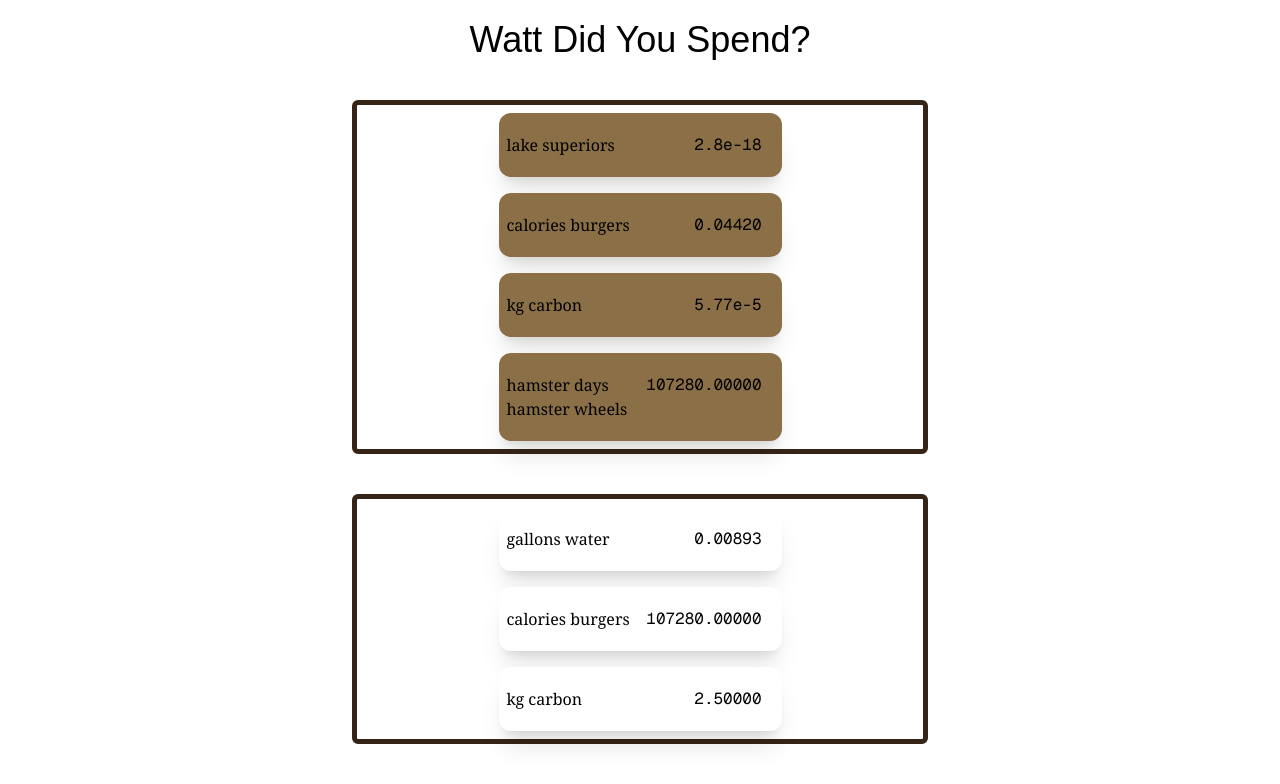
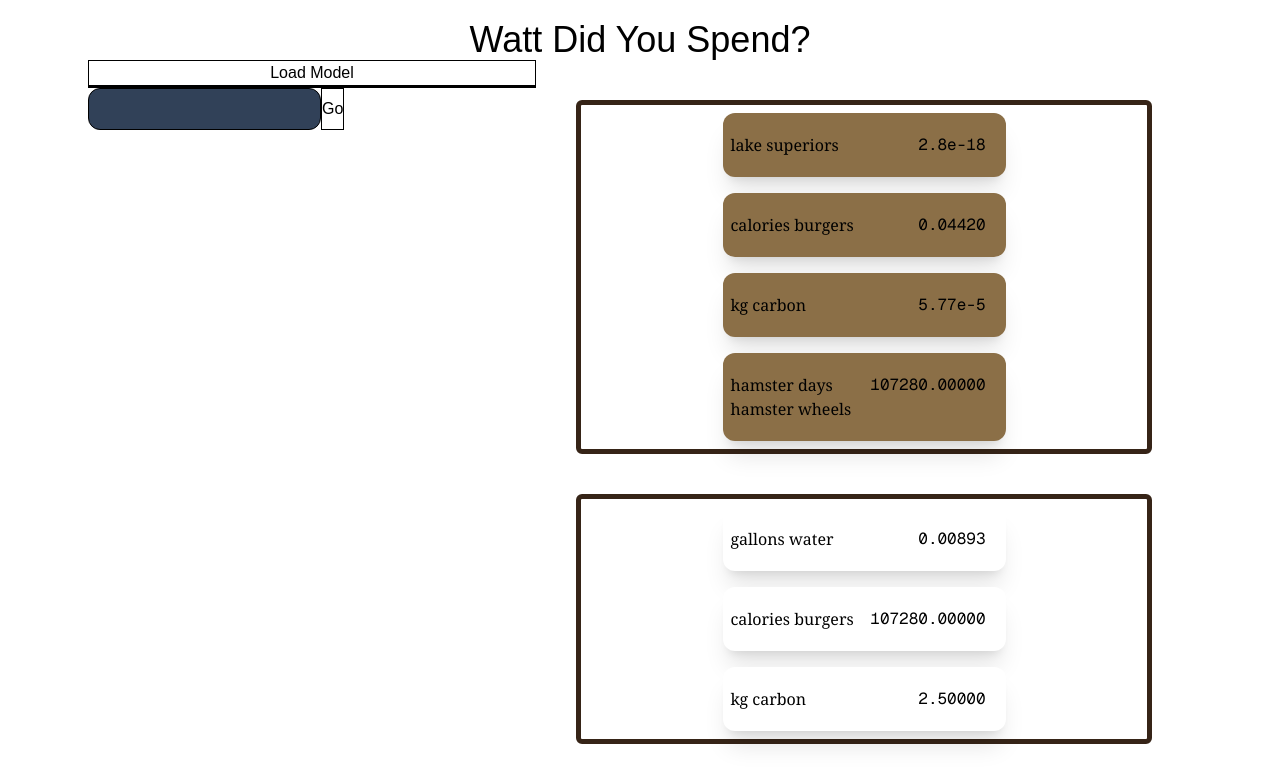
Before and after one commit to david-callender/token_calculator, a Next.js app: page / in a window 1280 px wide. Shown: the top 784 px of the page. Built offline with nearby package versions, Linux system fonts and the light colour scheme.

Commit message:
feat: chat integration

```diff
--- a/src/app/page.tsx
+++ b/src/app/page.tsx
@@ -2,6 +2,8 @@ import type { FC } from "react";
 
 import { MendWasteView } from "../components/MendWasteView";
 import { Title } from "../components/Title";
+import { Chat } from "@/components/Chat";
+
 
 const Home: FC = () => {
 
@@ -9,6 +11,7 @@ const Home: FC = () => {
     <div>
       <Title />
       <div className="flex justify-center">
+        <Chat />
         <MendWasteView />
       </div>
     </div>
```
